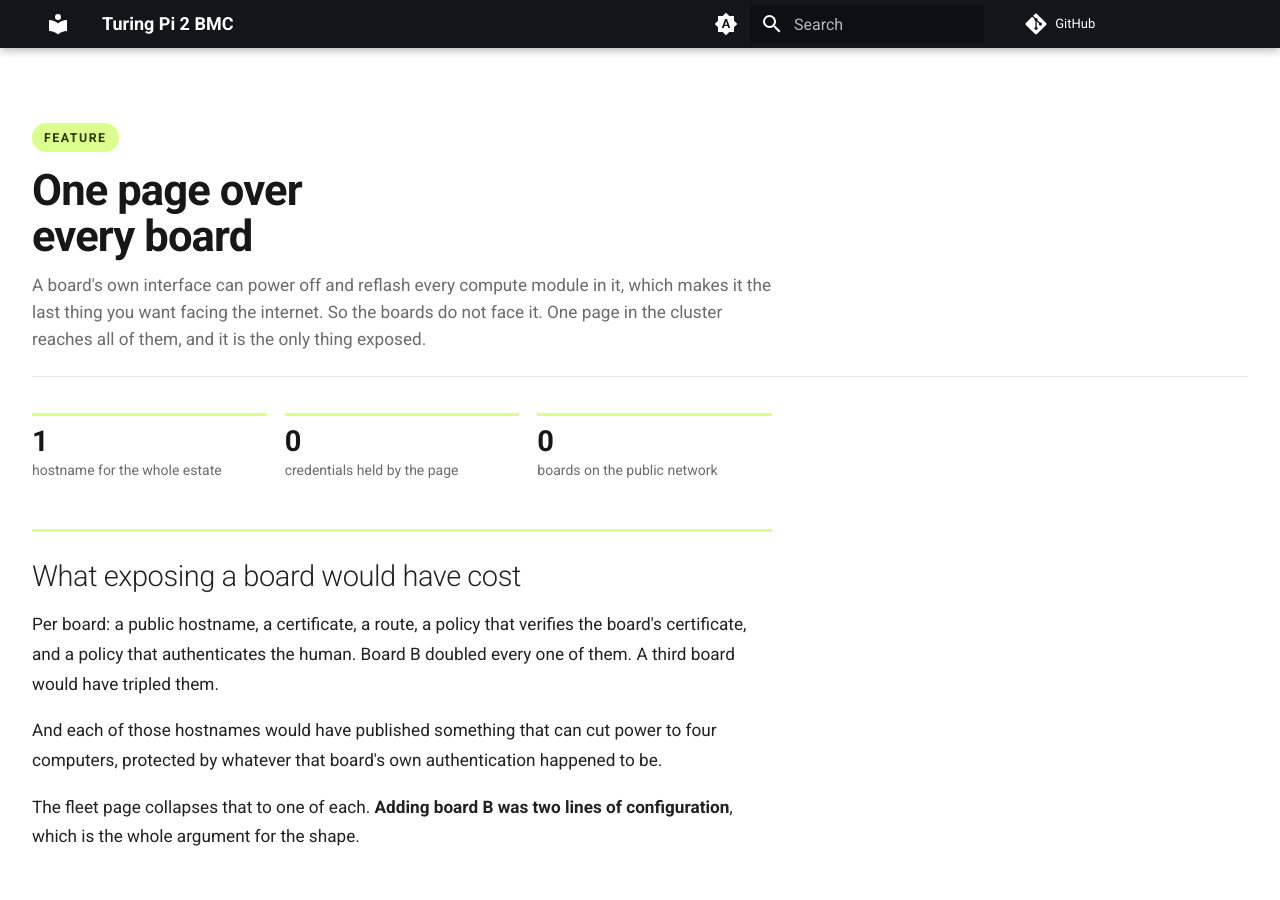
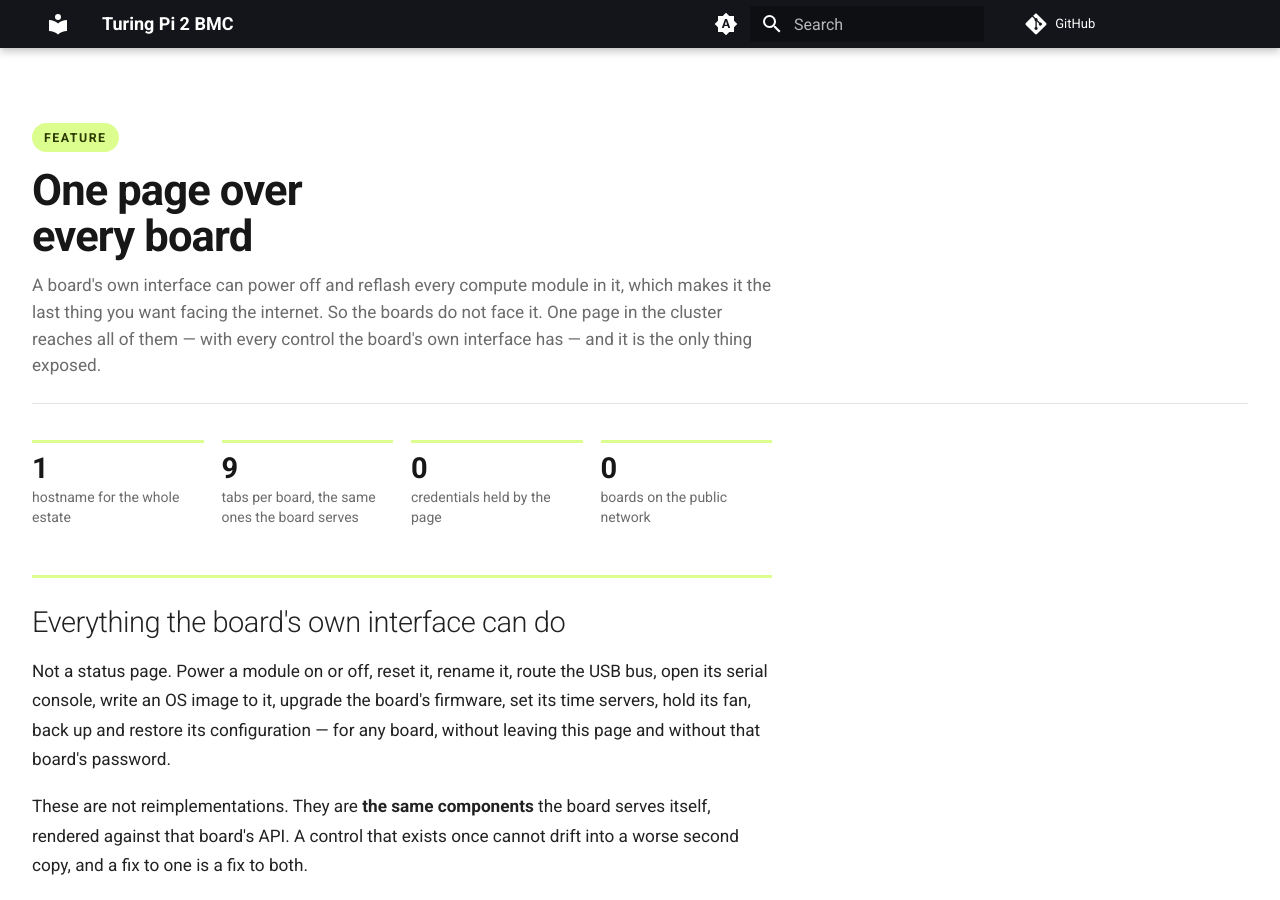
Before and after one commit to excavador-turing/www, an MkDocs documentation site: the page built from docs/features/one-page-over-every-board.md, in a window 1280 px wide and 900 px high. Built offline with MkDocs 1.6.1 and Material for MkDocs 9.7.7, drawn with Linux system fonts in a browser that asks for light colours; comment, search, counter and statistics services are not loaded; some of the changed text lies outside the part shown.

Commit message:
the site says what the fleet does now, and what TLS costs a BMC (#24)
Two changes, both because the pages had fallen behind the thing they
describe.

The fleet page read as a viewer: one hostname, no credentials, a card per
board. It is not a viewer any more -- every control the board's own interface
has works from it, against any board, using the same components rather than
copies. The page says so, and says the part that only shows up with two
boards: each gets its own cache and its own progress state, so an upload to
one is not the other's progress bar.

The new page is about the certificate a board serves before anybody enrols
it. Stock ships one with no subjectAltName, which no browser has accepted
since 2017; valid for thirty days; never renewed; and guarded by a pair check
that deletes any certificate whose key is not RSA. All four are fixed, TLS
1.3 is on with 1.2 as the fallback, five key types are covered by real
handshakes in CI, and the board now publishes its own expiry as a metric.

The TLS 1.2 section is written from what actually happened here rather than
from the standard: a gateway holding a valid certificate failed every
handshake to a board because a P-256 curve list cannot use a P-384
certificate under 1.2, and the only evidence anywhere was a counter inside
the proxy.

SQU-197, in part. The observability page waits until there is something
running to describe.

Co-authored-by: Claude Opus 5 (1M context) <noreply@anthropic.com>

```diff
--- a/docs/features/one-page-over-every-board.md
+++ b/docs/features/one-page-over-every-board.md
@@ -8,14 +8,36 @@ hide:
 <span class="tp-eyebrow">Feature</span>
 # One page over every board
 
-<p>A board's own interface can power off and reflash every compute module in it, which makes it the last thing you want facing the internet. So the boards do not face it. One page in the cluster reaches all of them, and it is the only thing exposed.</p>
+<p>A board's own interface can power off and reflash every compute module in it, which makes it the last thing you want facing the internet. So the boards do not face it. One page in the cluster reaches all of them — with every control the board's own interface has — and it is the only thing exposed.</p>
 </div>
 
 <div class="tp-proof">
 <div><b>1</b><span>hostname for the whole estate</span></div>
+<div><b>9</b><span>tabs per board, the same ones the board serves</span></div>
 <div><b>0</b><span>credentials held by the page</span></div>
 <div><b>0</b><span>boards on the public network</span></div>
 </div>
+
+## Everything the board's own interface can do
+
+Not a status page. Power a module on or off, reset it, rename it, route the
+USB bus, open its serial console, write an OS image to it, upgrade the board's
+firmware, set its time servers, hold its fan, back up and restore its
+configuration — for any board, without leaving this page and without that
+board's password.
+
+These are not reimplementations. They are **the same components** the board
+serves itself, rendered against that board's API. A control that exists once
+cannot drift into a worse second copy, and a fix to one is a fix to both.
+
+The overview is still the first thing you see, because "is anything wrong
+across eight modules" is the question you usually arrive with. Picking a board
+gives you that board's whole interface.
+
+Two boards can be worked on at once. Each gets its own cache, its own request
+path and its own progress state, so a firmware upload to one does not show up
+as the other one's progress bar — which is what happens when that state is
+shared, and it is not obvious until the day you need both.
 
 ## What exposing a board would have cost
 
@@ -80,7 +102,7 @@ page cannot ask for a field the daemon does not have.
 
 <div class="tp-next">
 <a href="../../#demo/fleet"><b>Open the fleet demo →</b><span>Two boards on one page, answering from a real capture.</span></a>
-<a href="../update-without-touching-your-nodes/"><b>Updating them →</b><span>The BMC updates without power-cycling your compute modules.</span></a>
+<a href="../a-certificate-that-does-not-rot/"><b>The certificate on that connection →</b><span>What the board checks before it believes who you are.</span></a>
 <a href="../../reference/known-faults/"><b>What is still not fixed →</b><span>The honest list, with tickets.</span></a>
 <a href="../../about/"><b>Why this fork exists →</b><span>What upstream does, and what changed.</span></a>
 </div>
--- a/mkdocs.yml
+++ b/mkdocs.yml
@@ -27,6 +27,7 @@ nav:
       - See what the board sees: features/see-what-the-board-sees.md
       - Pick a version, from anywhere: features/pick-a-version.md
       - A console to every module: features/a-console-to-every-module.md
+      - A certificate that does not rot: features/a-certificate-that-does-not-rot.md
       - The board describes its own API: features/the-board-describes-itself.md
   - Guides:
       - Overview: guides/index.md
```
Also changed, not shown: docs/features/a-certificate-that-does-not-rot.md (added, +131 -0 lines), docs/features/index.md (+8 -2 lines), docs/assets/icons/certificate.svg (added).
